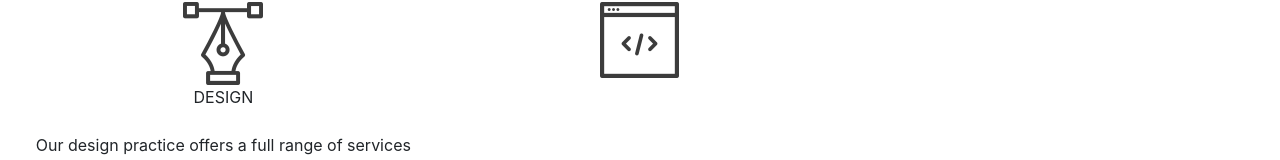
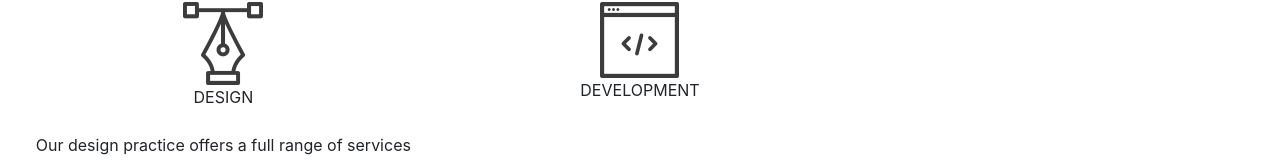
Before and after one commit to cleophasmakokha/delani-studio-project, a plain HTML site: page index.html in a window 1280 px wide. Shown: the part 753-913 px from the top of the page. Drawn offline with nearby package versions, Linux system fonts and the light colour scheme.

Commit message:
Adds an image captiom to the services development image

```diff
--- a/index.html
+++ b/index.html
@@ -55,6 +55,7 @@
           </figure>
           <figure class="col-md-4">
             <img src="images/services_icons/dev_icon.png" alt="services-icons" class="service-icons dev">
+            <figcaption id="devtext" class="b-text">DEVELOPMENT</figcaption>
 
           </figure>
 
```
